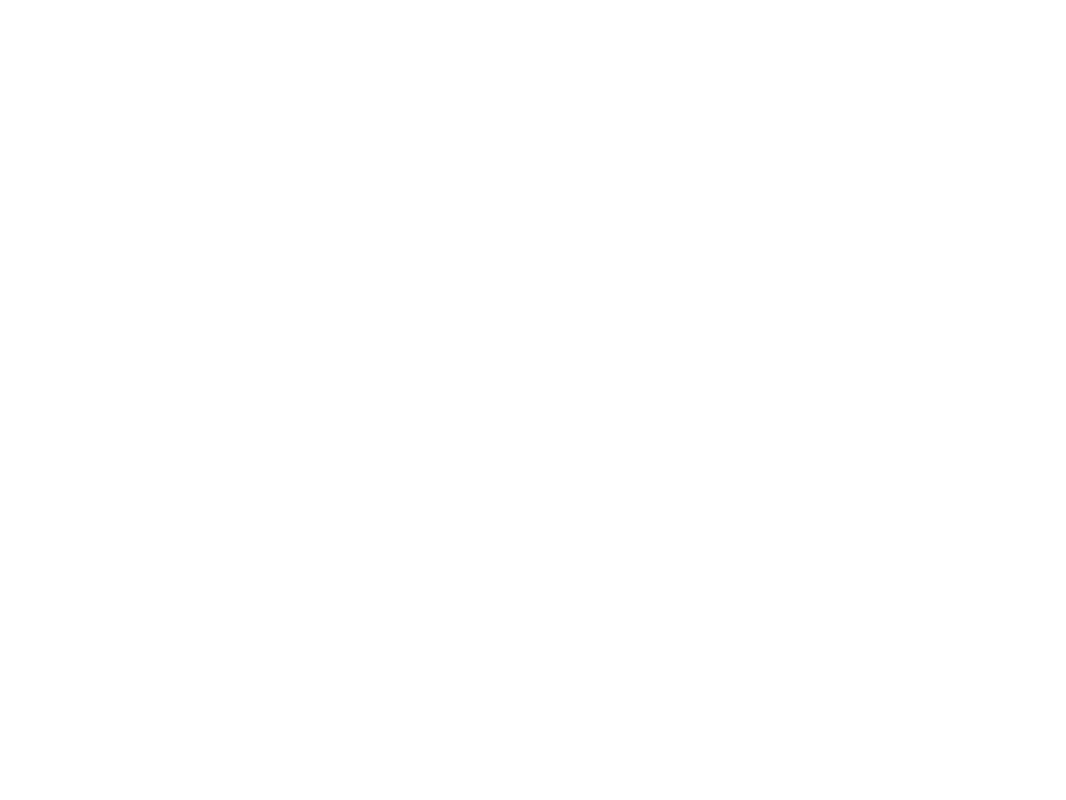
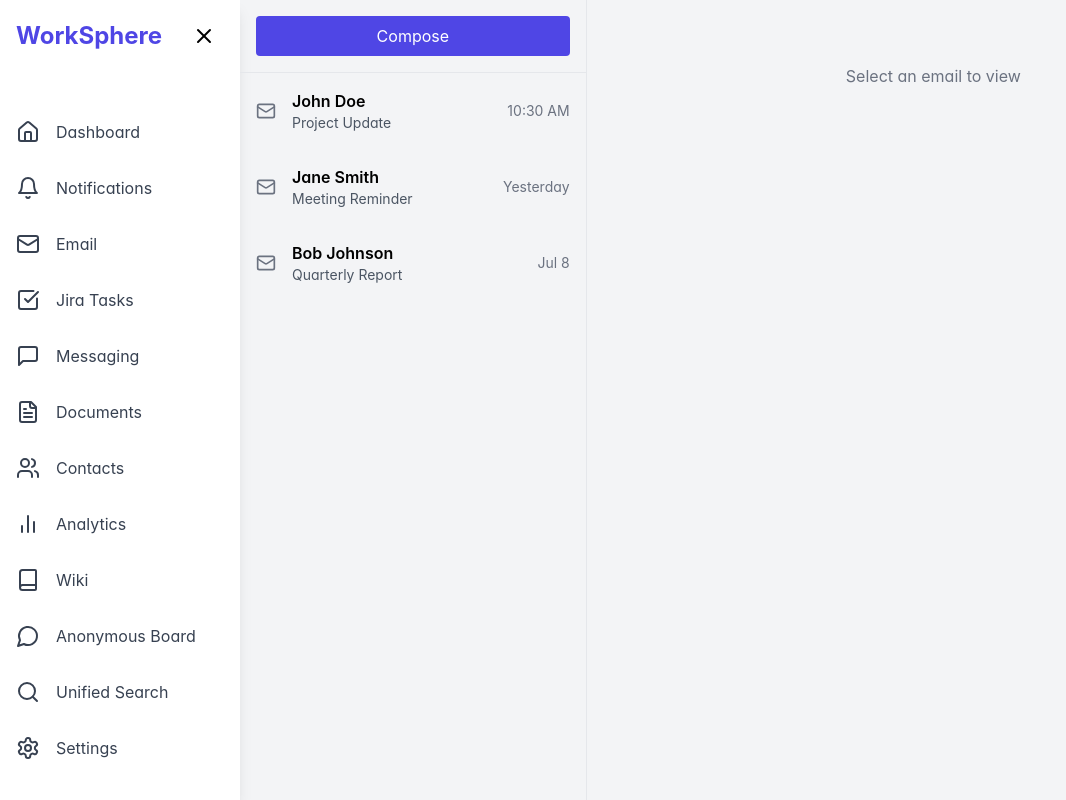
Before and after one commit to Darksp33d/WorkSphere-React, a React (Create React App) app: page /email in a window 1280 px wide. Before the commit this address had no page. Shown: the whole page, without its empty margins (0-1066 px from the left). Built offline with nearby package versions, Linux system fonts and the light colour scheme.

Commit message:
email interface

```diff
--- a/src/App.js
+++ b/src/App.js
@@ -5,6 +5,7 @@
 import AuthenticatedLayout from './Components/AuthenticatedLayout';
 import NotificationsHub from './Components/NotificationsHub';
 import DailyBriefing from './Components/DailyBriefing';
+import EmailInterface from './Components/EmailInterface';
 
 const PrivateRoute = ({ children }) => {
   const isAuthenticated = true; // Replace with actual auth check
@@ -19,6 +20,7 @@
         <Route path="/dashboard" element={<PrivateRoute><Dashboard /></PrivateRoute>} />
         <Route path="/notifications" element={<PrivateRoute><NotificationsHub /></PrivateRoute>} />
         <Route path ="/daily-briefing" element={<PrivateRoute><DailyBriefing /></PrivateRoute>} />
+        <Route path="/email" element={<PrivateRoute><EmailInterface /></PrivateRoute>} />
       </Routes>
     </Router>
   );
--- /dev/null
+++ b/src/Components/EmailInterface.jsx
@@ -0,0 +1,138 @@
+import React, { useState, useEffect } from 'react';
+import { motion } from 'framer-motion';
+import { Mail, Star, Trash2, Reply, Forward } from 'lucide-react';
+
+const EmailListItem = ({ email, isSelected, onClick }) => (
+  <motion.div
+    className={`flex items-center p-4 cursor-pointer ${isSelected ? 'bg-indigo-100' : 'hover:bg-gray-100'}`}
+    onClick={onClick}
+    whileHover={{ scale: 1.02 }}
+    transition={{ type: "spring", stiffness: 400, damping: 10 }}
+  >
+    <Mail size={20} className="text-gray-500 mr-4" />
+    <div className="flex-grow">
+      <p className="font-semibold">{email.sender}</p>
+      <p className="text-sm text-gray-600 truncate">{email.subject}</p>
+    </div>
+    <p className="text-sm text-gray-500">{email.time}</p>
+  </motion.div>
+);
+
+const EmailPreview = ({ email }) => (
+  <div className="bg-white p-6 rounded-lg shadow-lg">
+    <h2 className="text-2xl font-bold mb-4">{email.subject}</h2>
+    <p className="text-gray-600 mb-2">From: {email.sender}</p>
+    <p className="text-gray-600 mb-4">To: me</p>
+    <div className="border-t border-b py-4 mb-4">
+      <p>{email.body}</p>
+    </div>
+    <div className="flex space-x-4">
+      <button className="flex items-center text-indigo-600 hover:text-indigo-800">
+        <Reply size={20} className="mr-2" /> Reply
+      </button>
+      <button className="flex items-center text-indigo-600 hover:text-indigo-800">
+        <Forward size={20} className="mr-2" /> Forward
+      </button>
+      <button className="flex items-center text-red-600 hover:text-red-800">
+        <Trash2 size={20} className="mr-2" /> Delete
+      </button>
+    </div>
+  </div>
+);
+
+const ComposeEmail = ({ onClose }) => (
+  <motion.div
+    className="fixed inset-0 bg-black bg-opacity-50 flex items-center justify-center"
+    initial={{ opacity: 0 }}
+    animate={{ opacity: 1 }}
+    exit={{ opacity: 0 }}
+  >
+    <motion.div
+      className="bg-white p-6 rounded-lg shadow-lg w-full max-w-2xl"
+      initial={{ y: 50, opacity: 0 }}
+      animate={{ y: 0, opacity: 1 }}
+      exit={{ y: 50, opacity: 0 }}
+    >
+      <h2 className="text-2xl font-bold mb-4">Compose Email</h2>
+      <input
+        type="text"
+        placeholder="To"
+        className="w-full p-2 mb-4 border rounded"
+      />
+      <input
+        type="text"
+        placeholder="Subject"
+        className="w-full p-2 mb-4 border rounded"
+      />
+      <textarea
+        placeholder="Message"
+        className="w-full p-2 mb-4 border rounded h-40"
+      ></textarea>
+      <div className="flex justify-end space-x-4">
+        <button
+          className="px-4 py-2 bg-gray-200 rounded hover:bg-gray-300"
+          onClick={onClose}
+        >
+          Cancel
+        </button>
+        <button className="px-4 py-2 bg-indigo-600 text-white rounded hover:bg-indigo-700">
+          Send
+        </button>
+      </div>
+    </motion.div>
+  </motion.div>
+);
+
+const EmailInterface = () => {
+  const [emails, setEmails] = useState([]);
+  const [selectedEmail, setSelectedEmail] = useState(null);
+  const [isComposing, setIsComposing] = useState(false);
+
+  useEffect(() => {
+    // TODO: Replace with actual API call
+    const fetchEmails = async () => {
+      // Simulating API call
+      const dummyEmails = [
+        { id: 1, sender: 'John Doe', subject: 'Project Update', time: '10:30 AM', body: 'Lorem ipsum dolor sit amet, consectetur adipiscing elit...' },
+        { id: 2, sender: 'Jane Smith', subject: 'Meeting Reminder', time: 'Yesterday', body: 'Ut enim ad minim veniam, quis nostrud exercitation...' },
+        { id: 3, sender: 'Bob Johnson', subject: 'Quarterly Report', time: 'Jul 8', body: 'Duis aute irure dolor in reprehenderit in voluptate...' },
+      ];
+      setEmails(dummyEmails);
+    };
+
+    fetchEmails();
+  }, []);
+
+  return (
+    <div className="flex h-full">
+      <div className="w-1/3 border-r overflow-y-auto">
+        <div className="p-4 border-b">
+          <button
+            className="w-full px-4 py-2 bg-indigo-600 text-white rounded hover:bg-indigo-700"
+            onClick={() => setIsComposing(true)}
+          >
+            Compose
+          </button>
+        </div>
+        {emails.map((email) => (
+          <EmailListItem
+            key={email.id}
+            email={email}
+            isSelected={selectedEmail?.id === email.id}
+            onClick={() => setSelectedEmail(email)}
+          />
+        ))}
+      </div>
+      <div className="w-2/3 p-6 overflow-y-auto">
+        {selectedEmail ? (
+          <EmailPreview email={selectedEmail} />
+        ) : (
+          <p className="text-center text-gray-500 mt-10">Select an email to view</p>
+        )}
+      </div>
+      {isComposing && <ComposeEmail onClose={() => setIsComposing(false)} />}
+    </div>
+  );
+};
+
+export default EmailInterface;
```
